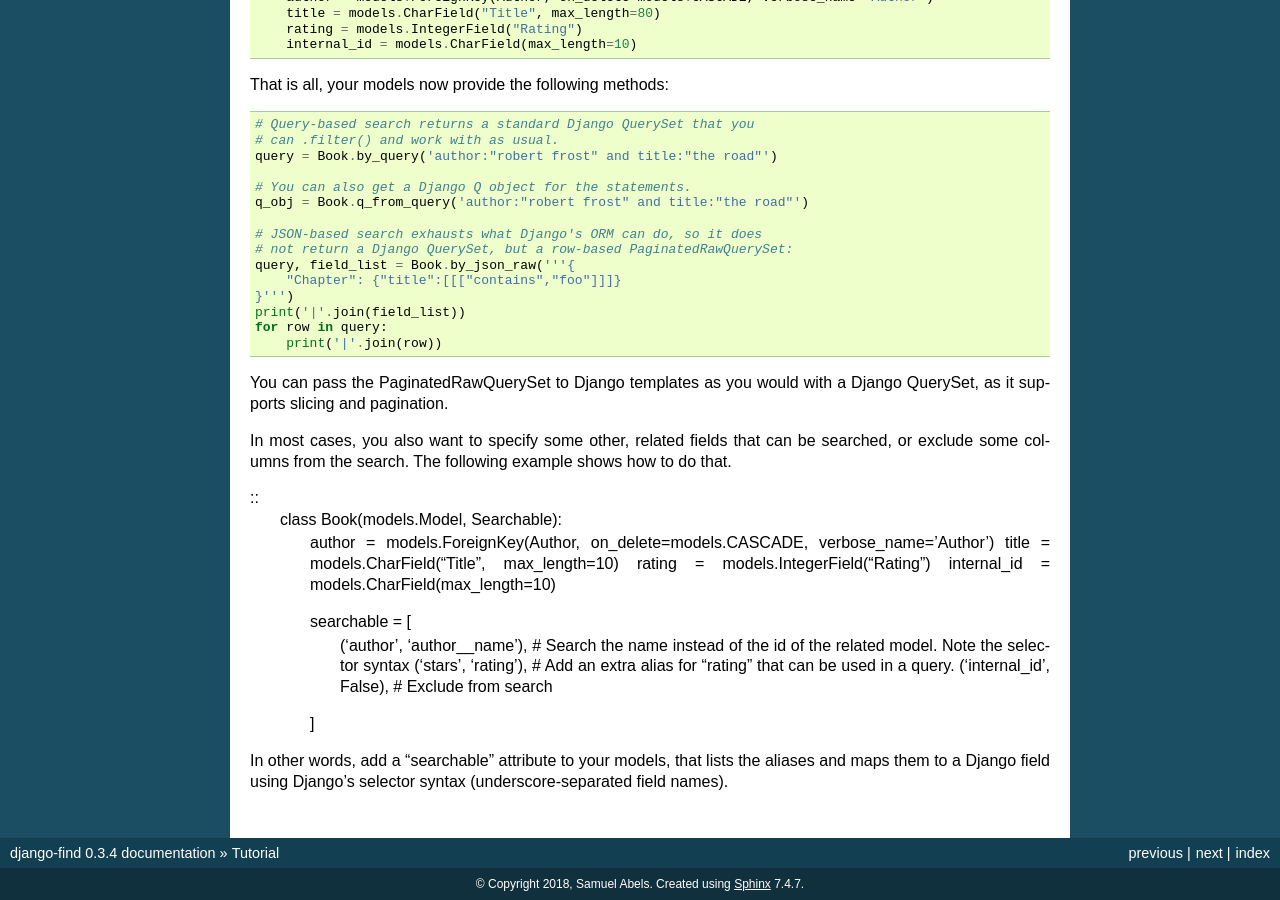
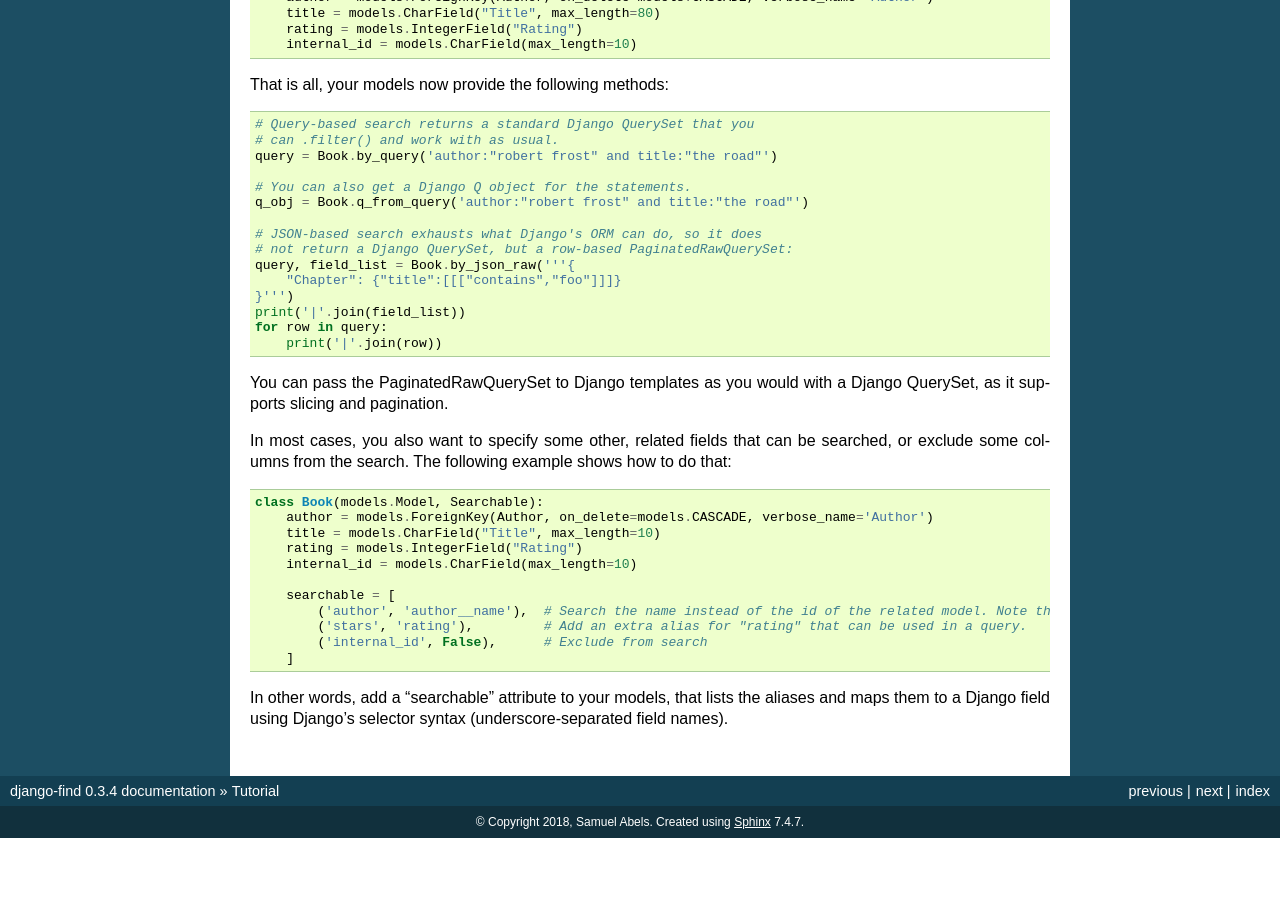
Before and after one commit to knipknap/django-find, a Sphinx documentation site: the page built from docs/tutorial.rst, in a window 1280 px wide and 900 px high, scrolled down 1184 px. Built offline with Sphinx 7.4.7, drawn with Linux system fonts in a browser that asks for light colours; after the commit the page ends 2022 px from its top, so only the background shows below that.

Commit message:
minor doc cleanup

```diff
--- a/docs/tutorial.rst
+++ b/docs/tutorial.rst
@@ -72,9 +72,8 @@ pagination.
 
 In most cases, you also want to specify some other, related
 fields that can be searched, or exclude some columns from the search.
-The following example shows how to do that.
+The following example shows how to do that::
 
-::
         class Book(models.Model, Searchable):
             author = models.ForeignKey(Author, on_delete=models.CASCADE, verbose_name='Author')
             title = models.CharField("Title", max_length=10)
```
